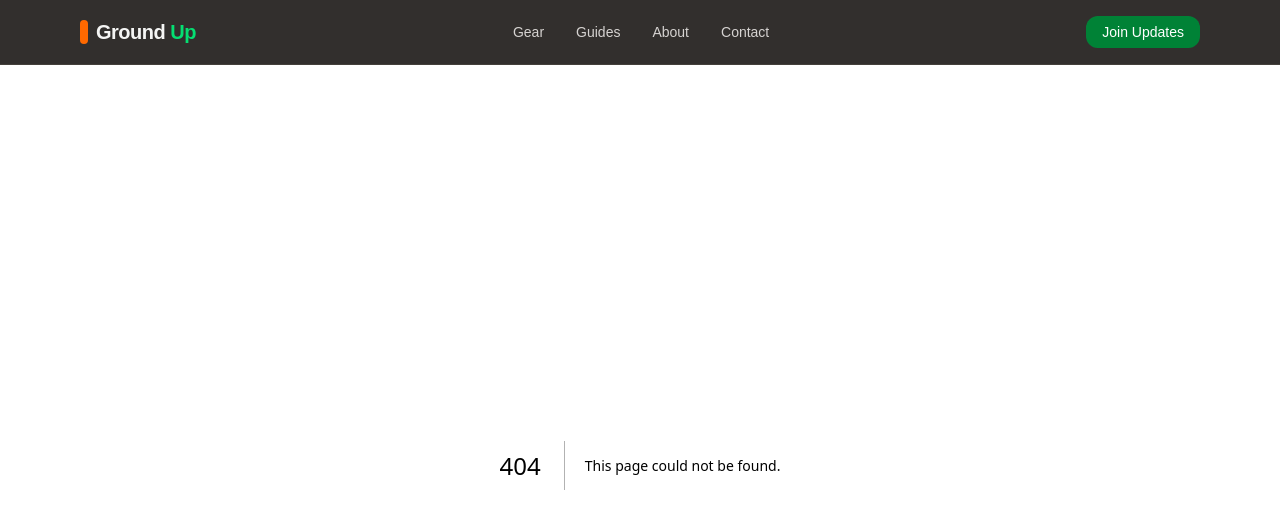
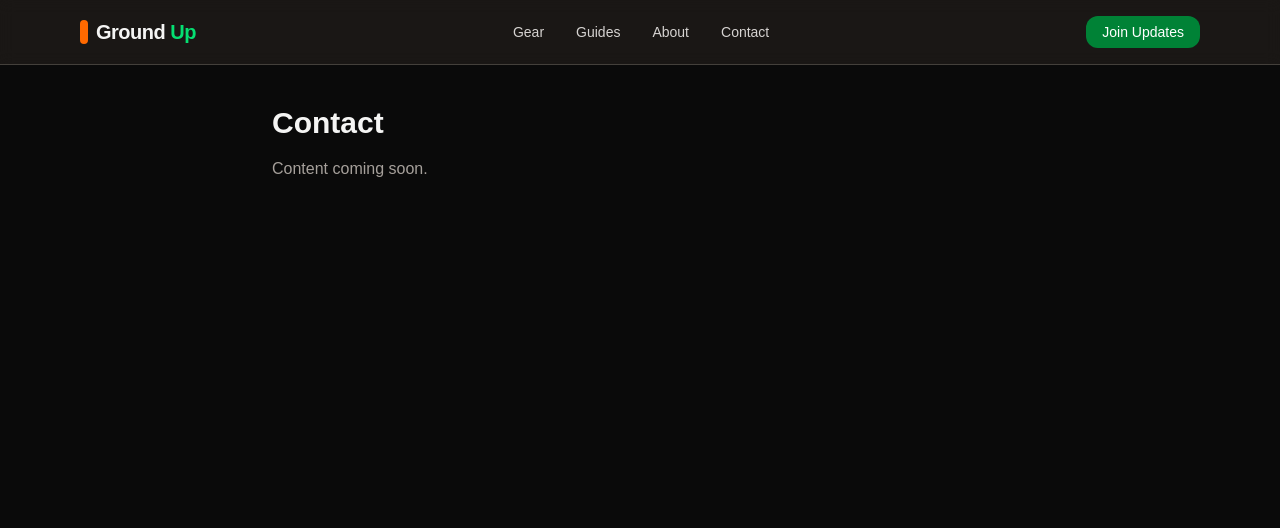
Before and after one commit to beta86/climbing-platform, a Next.js app: page /contact in a window 1280 px wide. Before the commit this address had no page. Shown: the top 528 px of the page. Built offline with nearby package versions, Linux system fonts and the light colour scheme.

Commit message:
Add contact page

```diff
--- /dev/null
+++ b/app/contact/page.tsx
@@ -0,0 +1,10 @@
+export default function ContactPage() {
+  return (
+    <div className="max-w-3xl mx-auto px-4 py-10">
+      <h1 className="text-3xl font-bold text-stone-100">Contact</h1>
+      <p className="mt-4 text-stone-400">
+        Content coming soon.
+      </p>
+    </div>
+  );
+}
```
